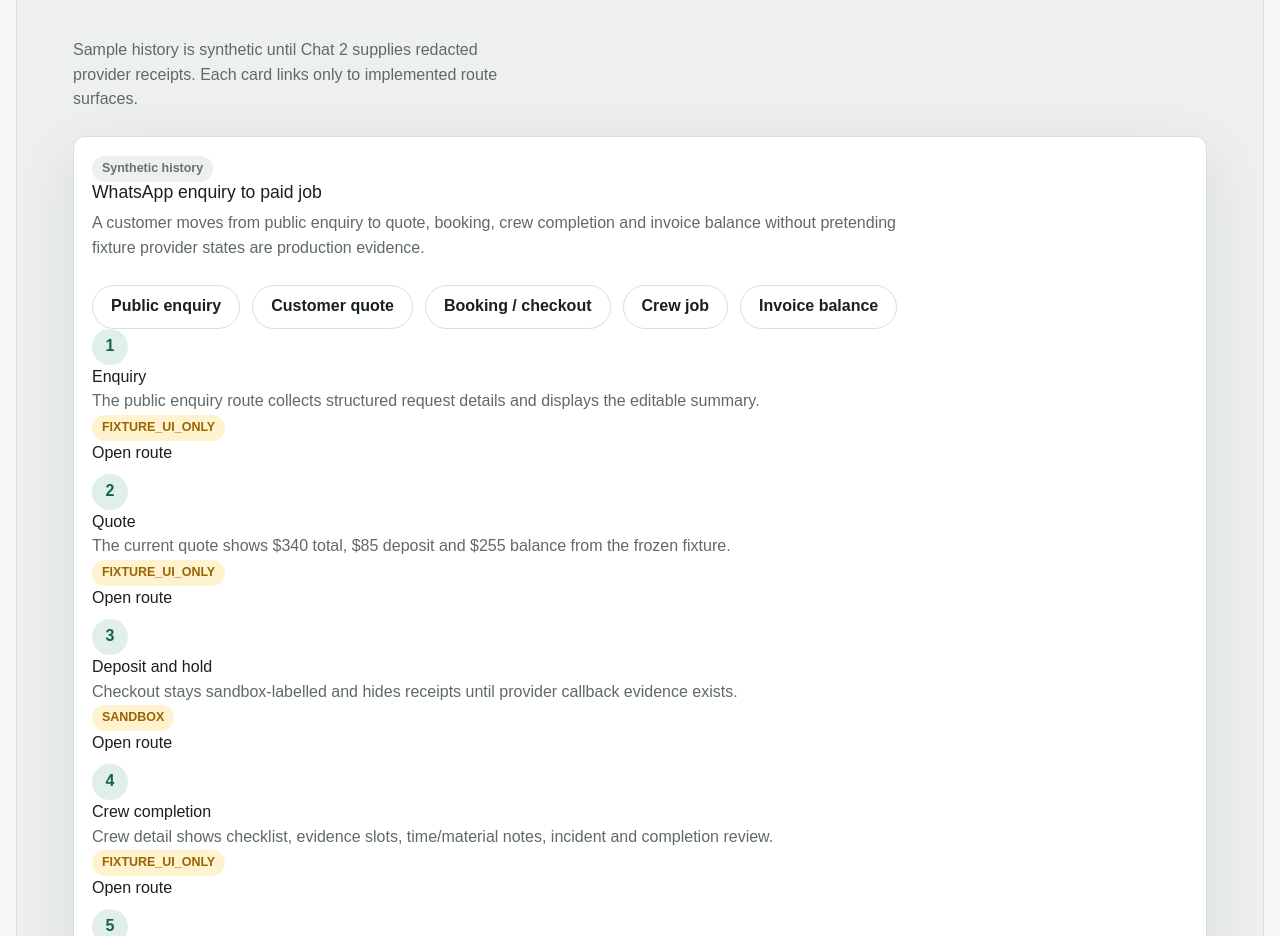
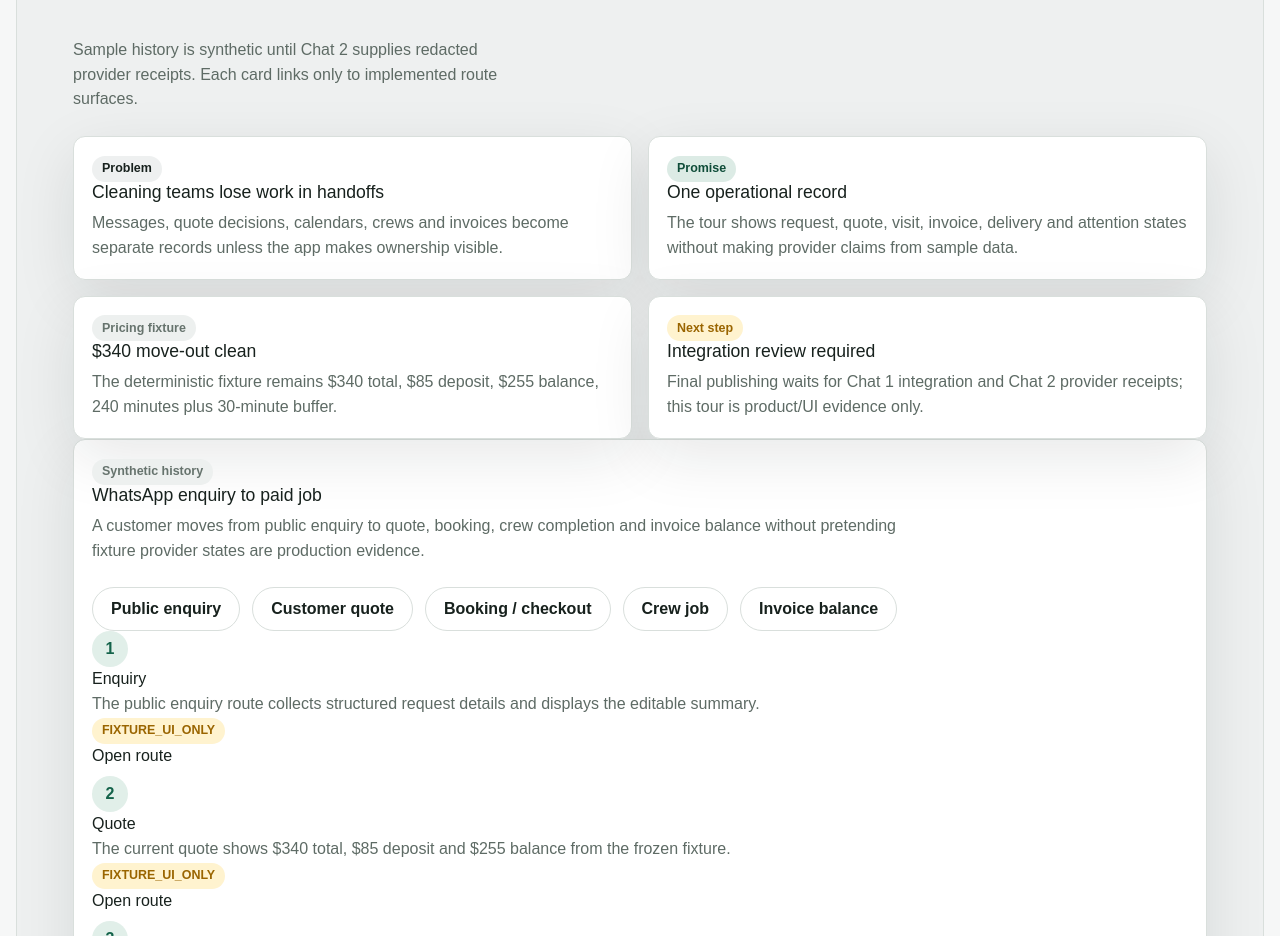
Before and after one commit to SaamVR/ServiceDesk, a Next.js app: page /tour in a window 1280 px wide. Shown: the part 1240-2176 px from the top of the page. Built offline with nearby package versions, Linux system fonts and the light colour scheme.

Commit message:
feat(showcase): add static tour anchor sections

```diff
--- a/src/features/product/ProductSections.tsx
+++ b/src/features/product/ProductSections.tsx
@@ -160,6 +160,33 @@ export function CrewWorkspacePreview() {
   );
 }
 
+function TourStaticAnchors() {
+  return (
+    <div className="card-grid two" aria-label="Static tour proof anchors">
+      <article className="plain-card" id="pain">
+        <span className="status-pill neutral">Problem</span>
+        <h3>Cleaning teams lose work in handoffs</h3>
+        <p>Messages, quote decisions, calendars, crews and invoices become separate records unless the app makes ownership visible.</p>
+      </article>
+      <article className="plain-card" id="promise">
+        <span className="status-pill success">Promise</span>
+        <h3>One operational record</h3>
+        <p>The tour shows request, quote, visit, invoice, delivery and attention states without making provider claims from sample data.</p>
+      </article>
+      <article className="plain-card" id="pricing">
+        <span className="status-pill pending">Pricing fixture</span>
+        <h3>$340 move-out clean</h3>
+        <p>The deterministic fixture remains $340 total, $85 deposit, $255 balance, 240 minutes plus 30-minute buffer.</p>
+      </article>
+      <article className="plain-card" id="contact">
+        <span className="status-pill attention">Next step</span>
+        <h3>Integration review required</h3>
+        <p>Final publishing waits for Chat 1 integration and Chat 2 provider receipts; this tour is product/UI evidence only.</p>
+      </article>
+    </div>
+  );
+}
+
 export function TourScenarioList() {
   return (
     <section className="grid-section" aria-labelledby="tour-heading">
@@ -168,6 +195,7 @@ export function TourScenarioList() {
         <h2 id="tour-heading">Three reviewable scenarios mapped to real routes.</h2>
         <p>Sample history is synthetic until Chat 2 supplies redacted provider receipts. Each card links only to implemented route surfaces.</p>
       </div>
+      <TourStaticAnchors />
       <div className="scenario-stack">
         {tourScenarios.map((scenario) => (
           <article className="plain-card scenario-card" id={scenario.id} key={scenario.id}>
```
